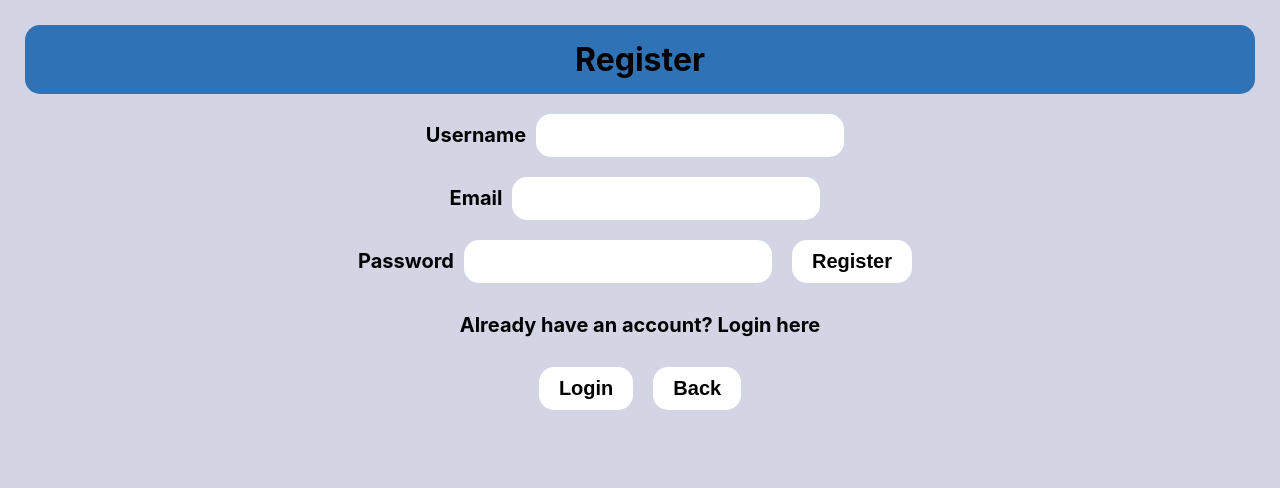
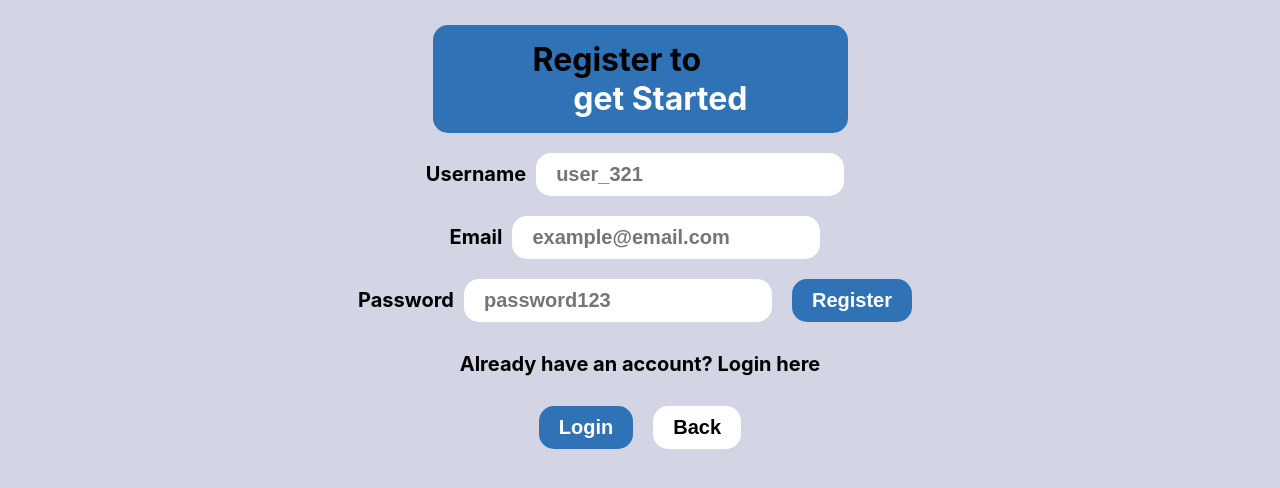
Before and after one commit to kaden-wallin/milestone-project-3-Resume-Rater, a React (Create React App) app in the folder frontend/: page /register in a window 1280 px wide. Shown: the top 488 px of the page. Built offline with nearby package versions, Linux system fonts and the light colour scheme.

Commit message:
now all I need to do is clean up the code and it should be ready for deployment

```diff
--- a/frontend/src/components/commentsAndRatings.jsx
+++ b/frontend/src/components/commentsAndRatings.jsx
@@ -2,7 +2,7 @@ import React, { useState } from 'react'
 import { useNavigate } from 'react-router';
 import axios from 'axios';
 import setAuthToken from './setAuthToken'
-import { buttonStyles, buttonStylesCR } from './styles';
+import { buttonStyles, letteringStyle } from './styles';
 
 function CommentsAndRatings({ resumeId }) {
     const [comment, setComment] = useState('')
@@ -42,7 +42,7 @@ function CommentsAndRatings({ resumeId }) {
 
     return (
         <div>
-            <form style={buttonStylesCR} onSubmit={handleSubmit}>
+            <form style={letteringStyle} onSubmit={handleSubmit}>
                 <label>
                     Comment:
                     <input type="text" style={buttonStyles} value={comment} onChange={handleCommentChange} />
--- a/frontend/src/components/login.jsx
+++ b/frontend/src/components/login.jsx
@@ -1,11 +1,12 @@
 import React, { useState } from "react";
 import { useNavigate } from 'react-router-dom'
 import axios from 'axios'
-import { titleStyle, buttonStyles, buttonStylesCR, containerStyles } from "./styles";
+import { errorStyle, buttonStyles2, titleStyle2, titleStyle, buttonStyles, letteringStyle, containerStyles } from "./styles";
 
 const LoginForm = ({ setUser }) => {
     const [email, setEmail] = useState('')
     const [password, setPassword] = useState('')
+    const [errorMessage, setErrorMessage] = useState(null)
     const navigate = useNavigate()
 
     const handleSubmit = async (event) => {
@@ -21,7 +22,7 @@ const LoginForm = ({ setUser }) => {
             localStorage.setItem('access_token', response.data.user.access_token)
             navigate('/')
         } catch (error) {
-            console.error(error)
+            setErrorMessage('Email or password incorrect')
         }
     }
 
@@ -35,11 +36,14 @@ const LoginForm = ({ setUser }) => {
 
     return (
         <div style={containerStyles}>
-            <h1 style={titleStyle} >Login</h1>
-            <form style={buttonStylesCR} onSubmit={handleSubmit}>
+            <h1 style={titleStyle}>Login here</h1>
+            <h1 style={titleStyle2}> and Critic</h1>
+            {errorMessage && <p style={errorStyle}>{errorMessage}</p>}
+            <form style={letteringStyle} onSubmit={handleSubmit}>
 
                 <label htmlFor="email">Email</label>
                 <input
+                    placeholder="example@email.com"
                     style={buttonStyles}
                     type="email"
                     name="email"
@@ -50,6 +54,7 @@ const LoginForm = ({ setUser }) => {
                 <br></br>
                 <label htmlFor="password">Password</label>
                 <input
+                    placeholder="password123"
                     style={buttonStyles}
                     type="password"
                     name="password"
@@ -57,10 +62,9 @@ const LoginForm = ({ setUser }) => {
                     required
                     onChange={(event) => setPassword(event.target.value)}
                 />
-                <br></br>
-                <button style={buttonStyles} type="submit">Log in</button>
+                <button style={buttonStyles2} type="submit">Log in</button>
                 <p>New? Register here</p>
-                <button style={buttonStyles} onClick={register}>Register</button>
+                <button style={buttonStyles2} onClick={register}>Register</button>
                 <button style={buttonStyles} onClick={home}>Back</button>
             </form>
         </div>
--- a/frontend/src/components/register.jsx
+++ b/frontend/src/components/register.jsx
@@ -1,12 +1,13 @@
 import React, { useState } from "react";
 import { useNavigate } from 'react-router-dom'
 import axios from 'axios'
-import { titleStyle, buttonStyles, buttonStylesCR, containerStyles } from "./styles";
+import { titleStyle2, titleStyle, buttonStyles, buttonStyles2, letteringStyle, containerStyles, errorStyle } from "./styles";
 
 const RegisterForm = ({ setUser }) => {
     const [username, setUsername] = useState('')
     const [email, setEmail] = useState('')
     const [password, setPassword] = useState('')
+    const [errorMessage, setErrorMessage] = useState(null)
     const navigate = useNavigate()
 
     const handleSubmit = async (event) => {
@@ -23,7 +24,7 @@ const RegisterForm = ({ setUser }) => {
             localStorage.setItem('access_token', response.data.user.access_token)
             navigate('/')
         } catch (error) {
-            console.error(error)
+            setErrorMessage('Email is already in use')
         }
     }
 
@@ -37,10 +38,13 @@ const RegisterForm = ({ setUser }) => {
 
     return (
         <div style={containerStyles}>
-            <h1 style={titleStyle}>Register</h1>
-            <form style={buttonStylesCR} onSubmit={handleSubmit}>
+            <h1 style={titleStyle}>Register to</h1>
+            <h1 style={titleStyle2}>get Started</h1>
+            {errorMessage && <p style={errorStyle}>{errorMessage}</p>}
+            <form style={letteringStyle} onSubmit={handleSubmit}>
                 <label htmlFor="username">Username</label>
                     <input
+                        placeholder="user_321"
                         style={buttonStyles}
                         type="text"
                         name="username"
@@ -50,6 +54,7 @@ const RegisterForm = ({ setUser }) => {
                     <br></br>
                 <label htmlFor="email">Email</label>
                     <input
+                        placeholder="example@email.com"
                         style={buttonStyles}
                         type="email"
                         name="email"
@@ -60,6 +65,7 @@ const RegisterForm = ({ setUser }) => {
                     <br></br>
                 <label htmlFor="password">Password</label>
                     <input
+                        placeholder="password123"
                         style={buttonStyles}
                         type="password"
                         name="password"
@@ -67,9 +73,9 @@ const RegisterForm = ({ setUser }) => {
                         required
                         onChange={(event) => setPassword(event.target.value)}
                     />
-                <button style={buttonStyles} type="submit">Register</button>
+                <button style={buttonStyles2} type="submit">Register</button>
                 <p>Already have an account? Login here</p>
-                <button style={buttonStyles} onClick={login}>Login</button>
+                <button style={buttonStyles2} onClick={login}>Login</button>
                 <button style={buttonStyles} onClick={home}>Back</button>
             </form>
         </div>
--- a/frontend/src/components/resumeUploader.jsx
+++ b/frontend/src/components/resumeUploader.jsx
@@ -3,10 +3,11 @@ import { useNavigate } from 'react-router-dom'
 import axios from 'axios'
 import Dropzone from 'react-dropzone'
 import setAuthToken from './setAuthToken'
-import { uploadStyle, buttonStyles, buttonStylesCR, containerStyles, titleStyle } from './styles'
+import { uploadStyle, buttonStyles, letteringStyle, containerStyles, titleStyle, titleStyle2, errorStyle } from './styles'
 
 const ResumeUploader = ({ user }) => {
 	const [file, setFile] = useState(null)
+	const [errorMessage, setErrorMessage] = useState(null)
 	const navigate = useNavigate()
 
 	const handleFileDrop = (acceptedFiles) => {
@@ -36,7 +37,7 @@ const ResumeUploader = ({ user }) => {
 			console.log(response.data)
 			navigate('/')
 		} catch (error) {
-      console.error(error)
+			setErrorMessage('Invalid file type')
 		}
 	}
 
@@ -46,7 +47,8 @@ const ResumeUploader = ({ user }) => {
 
 	return (
 		<form style={containerStyles} onSubmit={handleSubmit}>
-      <h1 style={titleStyle}>Upload a Resume</h1>
+			<h1 style={titleStyle}>Upload </h1>
+			<h1 style={titleStyle2}>a Resume</h1>
 			<Dropzone onDrop={handleFileDrop}>
 				{({ getRootProps, getInputProps }) => (
 					<div {...getRootProps()}>
@@ -54,7 +56,8 @@ const ResumeUploader = ({ user }) => {
 						<p style={uploadStyle}>
 							Drag and drop your resume file here or click to select a file (only pdf, doc, and docx types supported)
 						</p>
-            {file && <p style={buttonStylesCR} >Selected file: {file.name}</p>}
+						{errorMessage && <p style={errorStyle}>{errorMessage}</p>}
+						{file && <p style={letteringStyle} >Selected file: {file.name}</p>}
 					</div>
 				)}
 			</Dropzone>
--- a/frontend/src/components/styles.js
+++ b/frontend/src/components/styles.js
@@ -28,6 +28,9 @@ export const listStyles = {
 }
 
 export const containerStyles = {
+    display: 'flex',
+    flexDirection: 'column',
+    justifyContent: 'center',
     alignItems: 'center',
     textAlign: 'center',
     backgroundColor: 'rgb(211, 212, 228)',
@@ -35,11 +38,69 @@ export const containerStyles = {
     padding: '15px'
 }
 
+export const containerStyles2 = {
+    alignItems: 'center',
+    textAlign: 'center',
+    backgroundColor: 'rgb(211, 212, 228)',
+    height: '100%',
+    padding: '15px',
+    fontSize: '10px'
+}
+
 export const titleStyle = {
+    width: '300px',
+    textAlign: 'left',
     backgroundColor: 'rgb(47, 115, 182)',
     padding: '15px',
+    paddingBottom: '0px',
+    paddingLeft: '100px',
     margin: '10px',
-    borderRadius: '15px',
+    marginBottom: '0px',
+    borderTopRightRadius: '15px',
+    borderTopLeftRadius: '15px',
+}
+
+export const titleStyle2 = {
+    width: '300px',
+    textAlign: 'right',
+    color: 'white',
+    backgroundColor: 'rgb(47, 115, 182)',
+    padding: '15px',
+    paddingTop: '0px',
+    paddingRight: '100px',
+    margin: '10px',
+    marginTop: '0px',
+    borderBottomRightRadius: '15px',
+    borderBottomLeftRadius: '15px',
+}
+
+export const commentStyle = {
+    fontSize: '3em',
+    width: '300px',
+    textAlign: 'left',
+    backgroundColor: 'rgb(47, 115, 182)',
+    padding: '15px',
+    paddingBottom: '0px',
+    paddingLeft: '100px',
+    margin: '10px',
+    marginBottom: '0px',
+    borderTopRightRadius: '15px',
+    borderTopLeftRadius: '15px',
+}
+
+export const ratingStyle = {
+    fontSize: '3em',
+    width: '300px',
+    textAlign: 'right',
+    color: 'white',
+    backgroundColor: 'rgb(47, 115, 182)',
+    padding: '15px',
+    paddingTop: '0px',
+    paddingRight: '100px',
+    margin: '10px',
+    marginTop: '0px',
+    borderBottomRightRadius: '15px',
+    borderBottomLeftRadius: '15px',
 }
 
 export const docxStyle = {
@@ -47,15 +108,34 @@ export const docxStyle = {
     fontSize: '7px',
 }
 
-export const buttonStylesCR = {
+export const letteringStyle = {
     fontWeight: 'bold',
     fontSize: '20px',
 }
 
-export const buttonStylesCD = {
+export const errorStyle = {
+    color: 'red',
     fontWeight: 'bold',
     fontSize: '20px',
-    width: '10%'
+}
+
+export const buttonStyles2 = {
+    backgroundColor: 'rgb(47, 115, 182)',
+    border: 'None',
+    color: 'white',
+    margin: '10px',
+    fontSize: '20px',
+    borderRadius: '15px',
+    fontWeight: 'bold',
+    padding: '10px 20px'
+}
+
+export const spaceStyles = {
+    display: 'flex',
+    justifyContent: 'space-around',
+    flexDirection: 'column',
+    alignItems: 'center',
+    textAlign: 'center'
 }
 
 export const uploadStyle = {
```
Also changed, not shown: frontend/src/components/home.jsx (+7 -5 lines), frontend/src/components/resumeViewer.jsx (+39 -16 lines), frontend/src/components/searchResumes.jsx (+7 -5 lines). Lines whose indentation alone changed are shown as unchanged.
